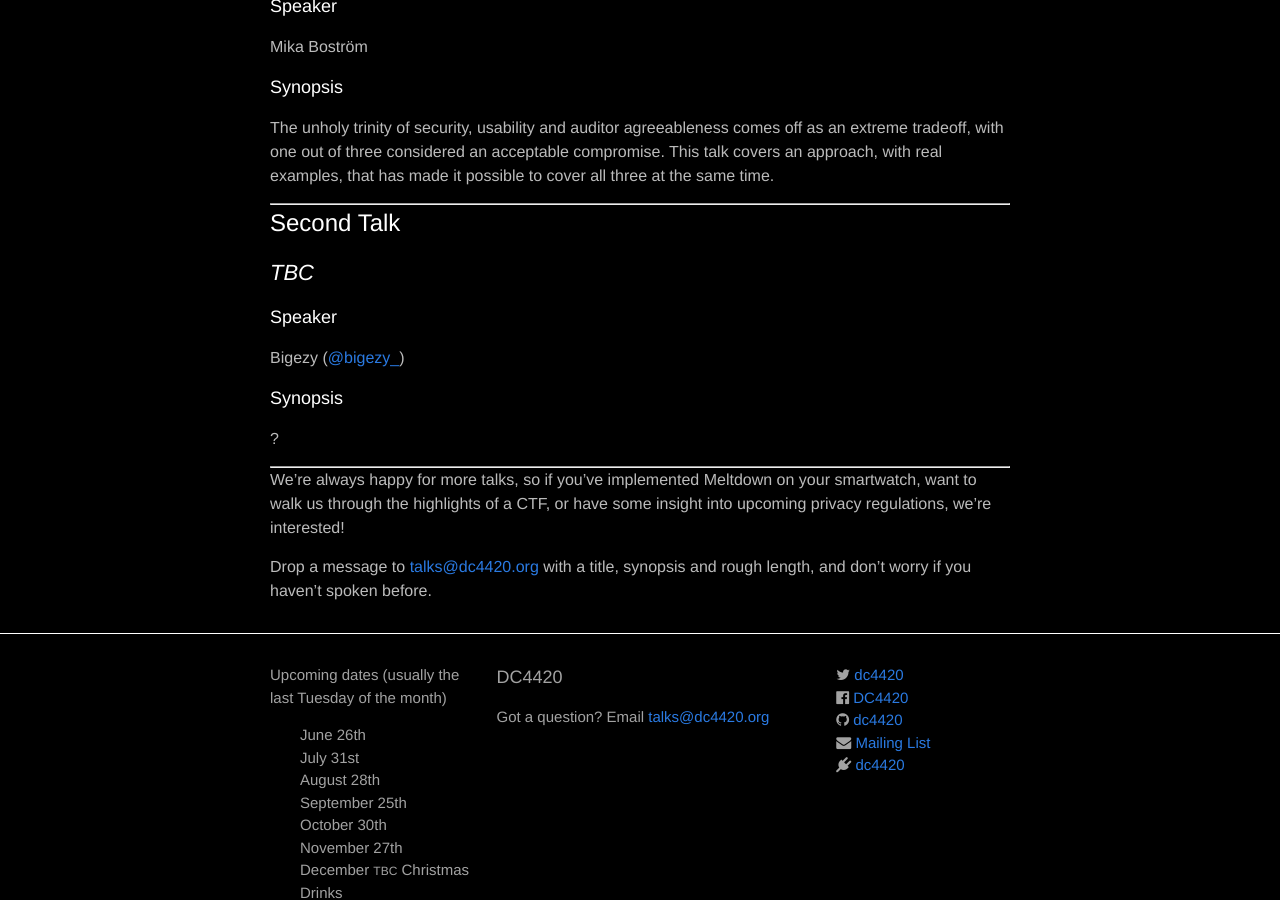
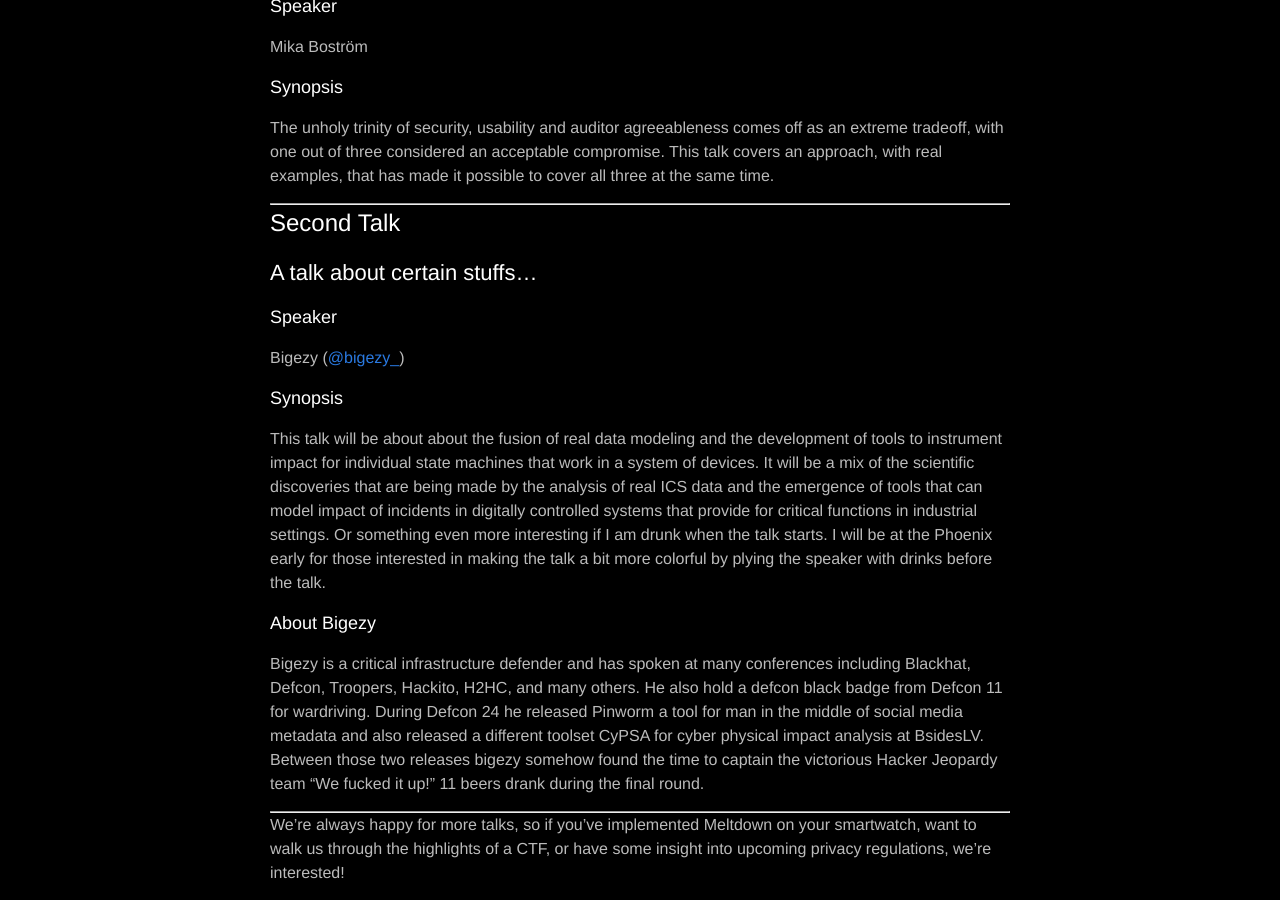
Before and after one commit to dc4420/website, a Jekyll site: the page built from _posts/2018-05-29-talks.markdown, in a window 1280 px wide and 900 px high, scrolled down 282 px. Built offline with Jekyll 4.4.1, drawn with Linux system fonts in a browser that asks for light colours; nearby versions of some CDN libraries.

Commit message:
Update Bigezy's talk

```diff
--- a/_posts/2018-05-29-talks.markdown
+++ b/_posts/2018-05-29-talks.markdown
@@ -27,7 +27,7 @@ time.
 
 # Second Talk
 
-## *TBC*
+## A talk about certain stuffs...
 
 ### Speaker
 
@@ -35,7 +35,27 @@ Bigezy ([@bigezy_](https://twitter.com/@bigezy_))
 
 ### Synopsis
 
-?
+This talk will be about about the fusion of real data modeling and the
+development of tools to instrument impact for individual state machines
+that work in a system of devices. It will be a mix of the scientific
+discoveries that are being made by the analysis of real ICS data and
+the emergence of tools that can model impact of incidents in digitally
+controlled systems that provide for critical functions in industrial
+settings. Or something even more interesting if I am drunk when the
+talk starts. I will be at the Phoenix early for those interested in
+making the talk a bit more colorful by plying the speaker with drinks before the talk.
+
+### About Bigezy
+
+Bigezy is a critical infrastructure defender and has spoken at many
+conferences including Blackhat, Defcon, Troopers, Hackito, H2HC, and
+many others. He also hold a defcon black badge from Defcon 11 for
+wardriving. During Defcon 24 he released Pinworm a tool for man in
+the middle of social media metadata and also released a different
+toolset CyPSA for cyber physical impact analysis at BsidesLV.
+Between those two releases bigezy somehow found the time to captain
+the victorious Hacker Jeopardy team “We fucked it up!” 11 beers
+drank during the final round.
 
 <hr>
 
```
